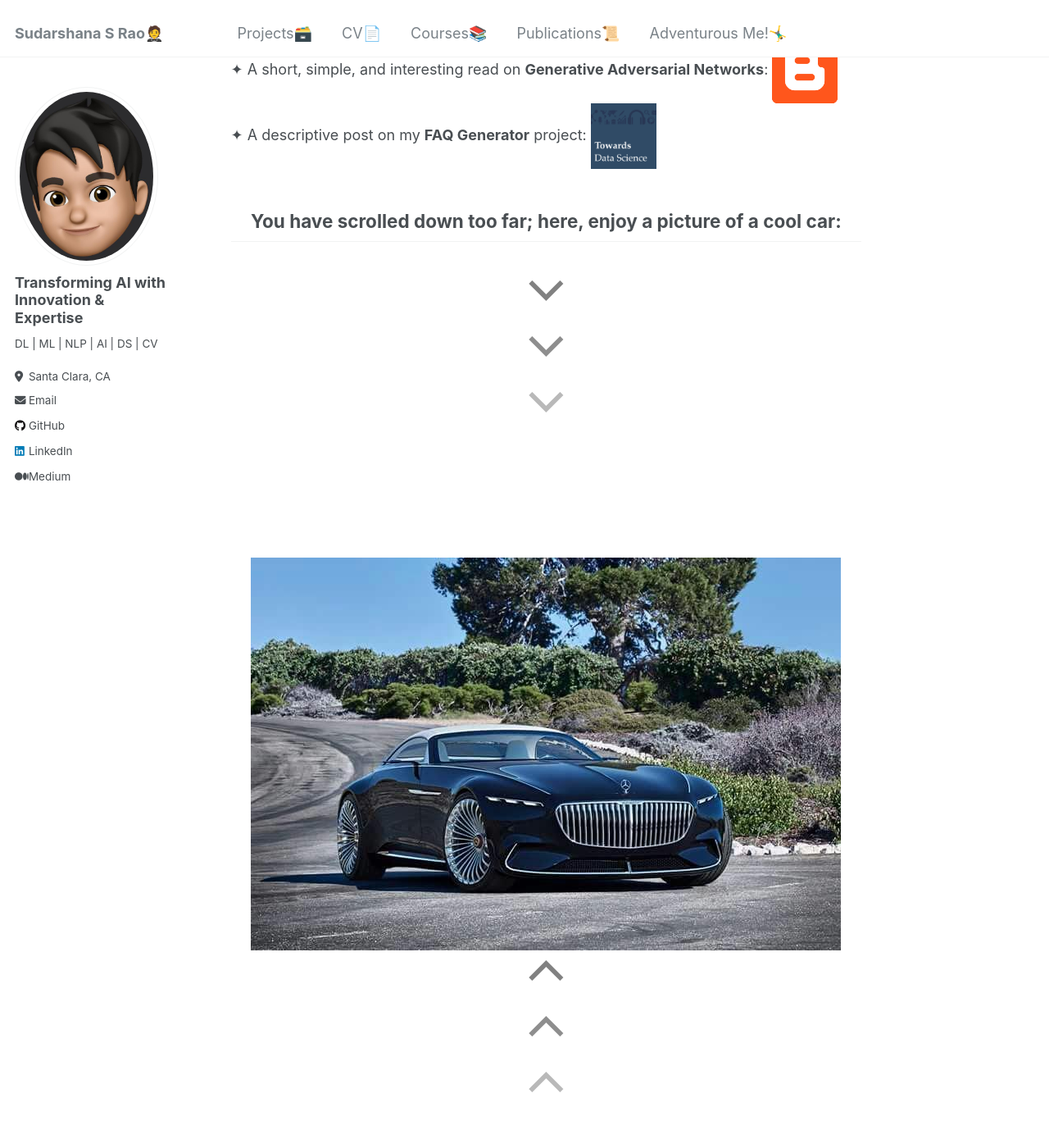
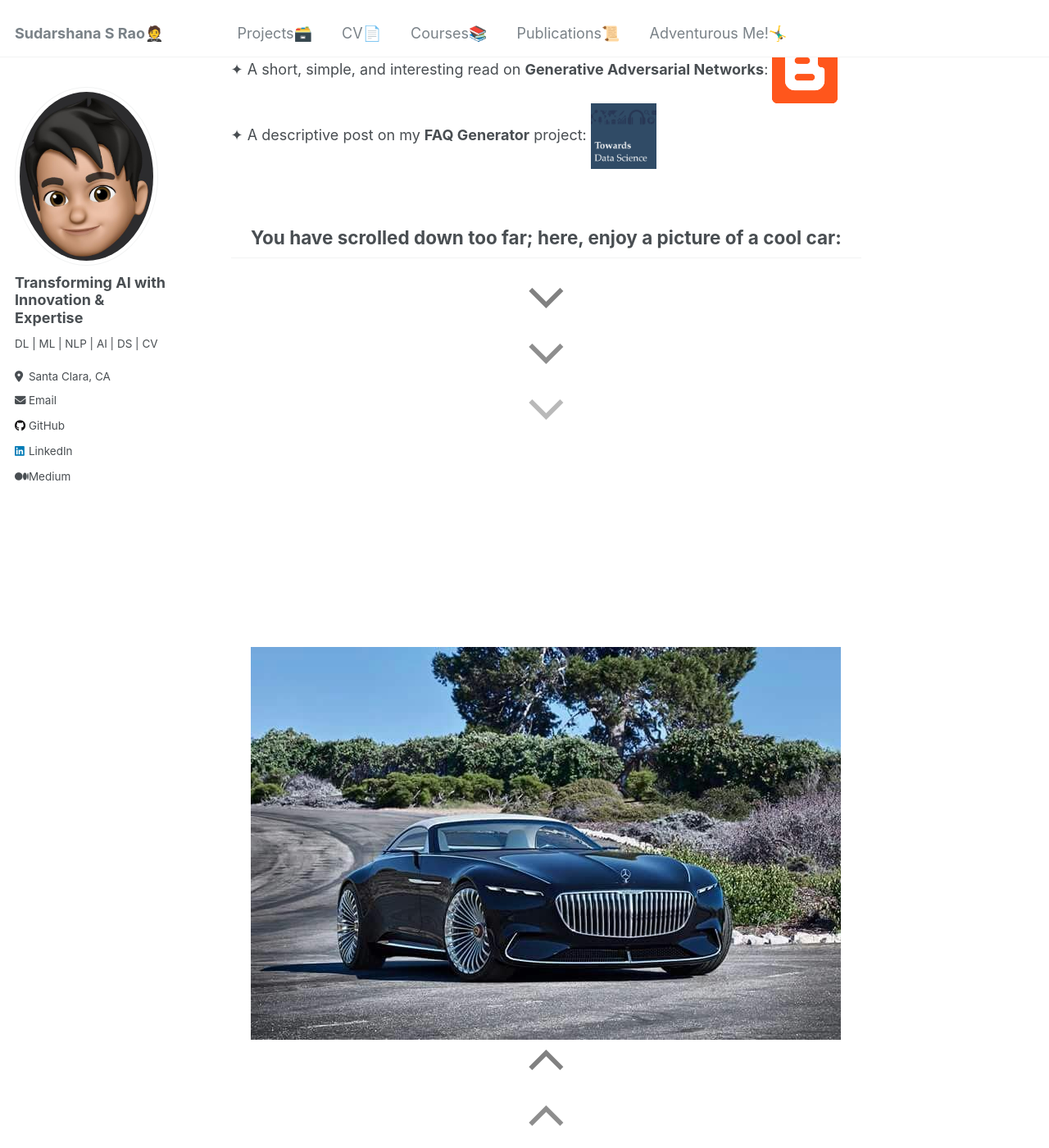
Before and after one commit to SudarshanaSRao/SudarshanaSRao.github.io, a Jekyll site: the page built from _pages/about.md, in a window 1280 px wide and 1400 px high, scrolled down 870 px. Shown: the whole window at 82% size. Built offline with Jekyll 4.4.1, drawn with Linux system fonts in a browser that asks for light colours.

Commit message:
Update about.md

```diff
--- a/_pages/about.md
+++ b/_pages/about.md
@@ -182,9 +182,9 @@ I am seeking full-time roles and craving challenging opportunities to contribute
 }
 </style>
 
-<div style="margin-top: 50px; text-align:center;">
-    <h2>You have scrolled down too far; here, enjoy a picture of a cool car:</h2>
-    <div class="arrow-container">
+<div style="margin-top: 70px; text-align:center;">
+    <h2 style="margin-bottom: 0;">You have scrolled down too far; here, enjoy a picture of a cool car:</h2>
+    <div class="arrow-container" style="margin-top: 0;">
         <a href="#car-image" class="arrow" style="font-size: 4em; text-decoration: none;">&#8964;</a>
         <a href="#car-image" class="arrow" style="font-size: 4em; text-decoration: none;">&#8964;</a>
         <a href="#car-image" class="arrow" style="font-size: 4em; text-decoration: none;">&#8964;</a>
@@ -192,7 +192,7 @@ I am seeking full-time roles and craving challenging opportunities to contribute
 </div>
 
 <a id="car-image"></a>
-<div style="margin-top: 170px; text-align:center;">
+<div style="margin-top: 270px; text-align:center;">
     <img src='/images/Carcool.jpg'>
 </div>
 
@@ -214,13 +214,14 @@ I am seeking full-time roles and craving challenging opportunities to contribute
         flex-direction: column;
         align-items: center;
         justify-content: center;
+        margin-top: 0; /* Remove space between text and arrows */
     }
     /* Arrow styling */
     .arrow {
         color: gray;
         opacity: 0.4;
         animation: highlightArrow 4s infinite;
-        margin: -20px 0; /* Negative top and bottom margin to bring arrows closer */
+        margin: -20px 0; /* Adjust negative margin to reduce white space */
         padding: 0;
     }
     .arrow:nth-child(1) {
```
